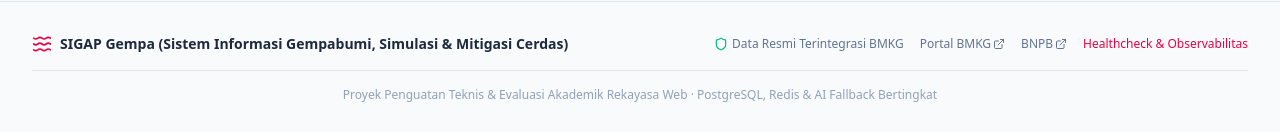
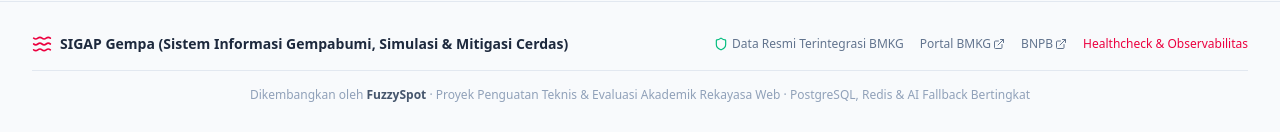
Before and after one commit to MuhammadFakhirAndito/Sigap, a Next.js app: page / in a window 1280 px wide. Shown: the part 985-1117 px from the top of the page. Built offline with nearby package versions, Linux system fonts and the light colour scheme; no server answers; the database is empty.

Commit message:
docs: tambahkan identitas dan logo FuzzySpot pada README dan footer

```diff
--- a/src/components/Footer.tsx
+++ b/src/components/Footer.tsx
@@ -39,7 +39,7 @@ export default function Footer() {
           </div>
         </div>
         <div className="mt-4 pt-4 border-t border-slate-200 dark:border-slate-800 text-center text-xs text-slate-400">
-          Proyek Penguatan Teknis & Evaluasi Akademik Rekayasa Web · PostgreSQL, Redis & AI Fallback Bertingkat
+          Dikembangkan oleh <strong className="text-slate-600 dark:text-slate-300">FuzzySpot</strong> · Proyek Penguatan Teknis & Evaluasi Akademik Rekayasa Web · PostgreSQL, Redis & AI Fallback Bertingkat
         </div>
       </div>
     </footer>
```
Also changed, not shown: public/fuzzyspot-logo.png (added), 1 other file (tests, documents, lock files or other folders).
